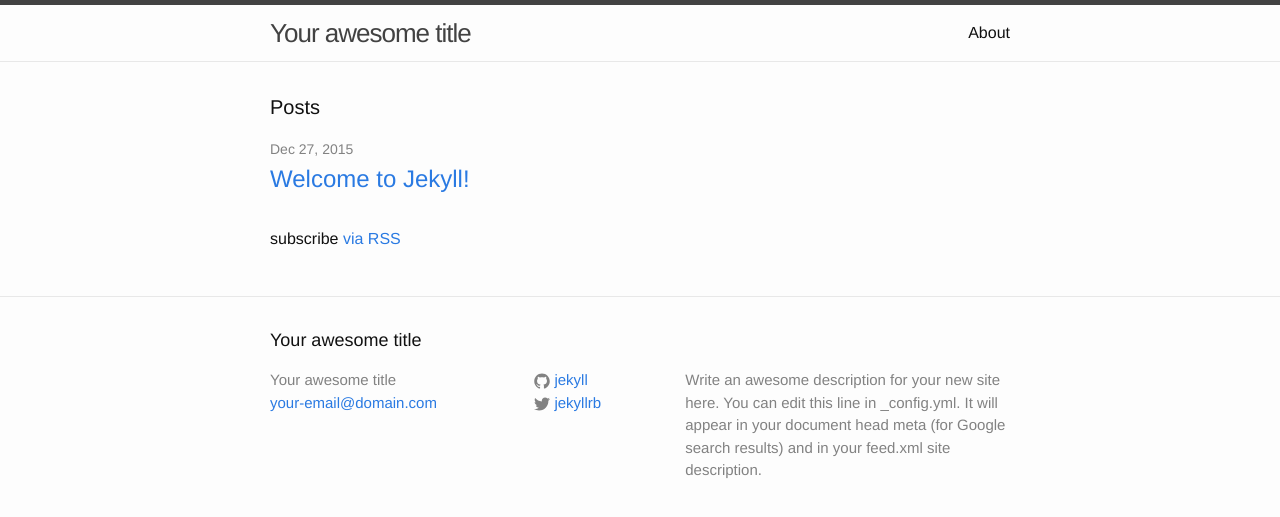
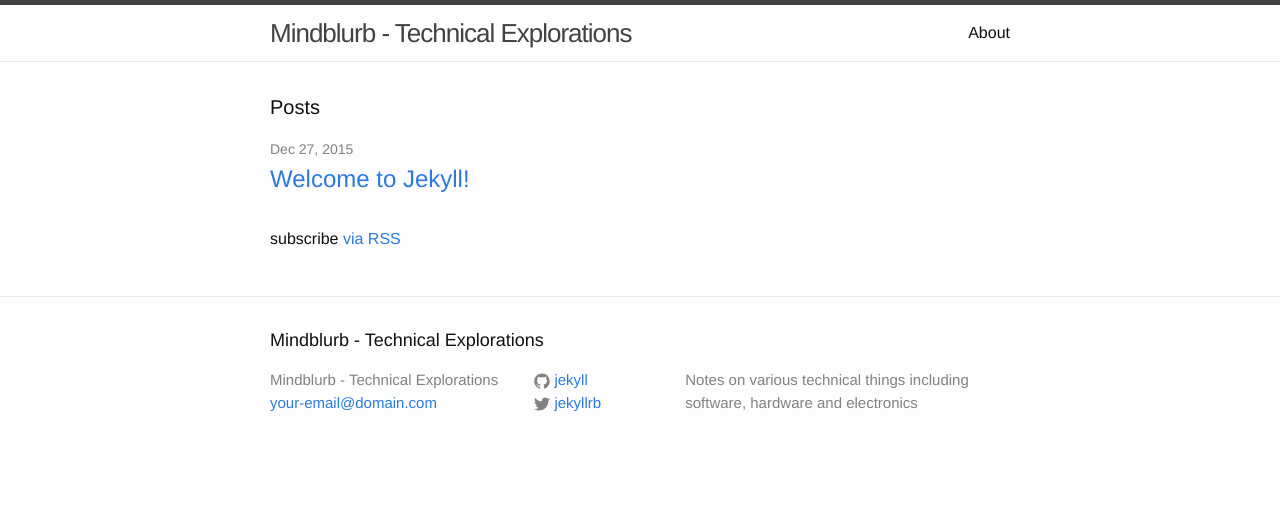
Before and after one commit to jteich/jteich.github.io, a Jekyll site: the page built from index.html, in a window 1280 px wide. Shown: the top 517 px of the page. Built offline with Jekyll 4.4.1, drawn with Linux system fonts in a browser that asks for light colours.

Commit message:
Setting source to _src, changed title and description

```diff
--- a/_config.yml
+++ b/_config.yml
@@ -6,16 +6,16 @@
 # 'jekyll serve'. If you change this file, please restart the server process.
 
 # Site settings
-title: Your awesome title
+title: Mindblurb - Technical Explorations
 email: your-email@domain.com
 description: > # this means to ignore newlines until "baseurl:"
-  Write an awesome description for your new site here. You can edit this
-  line in _config.yml. It will appear in your document head meta (for
-  Google search results) and in your feed.xml site description.
+    Notes on various technical things including software, hardware and electronics
 baseurl: "" # the subpath of your site, e.g. /blog
 url: "http://yourdomain.com" # the base hostname & protocol for your site
 twitter_username: jekyllrb
 github_username:  jekyll
 
+source: _src
+
 # Build settings
 markdown: kramdown
```
